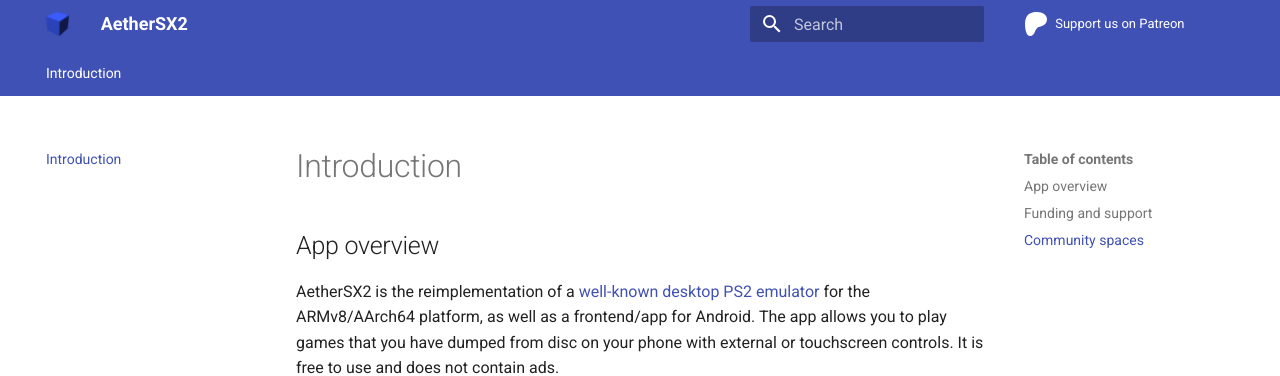
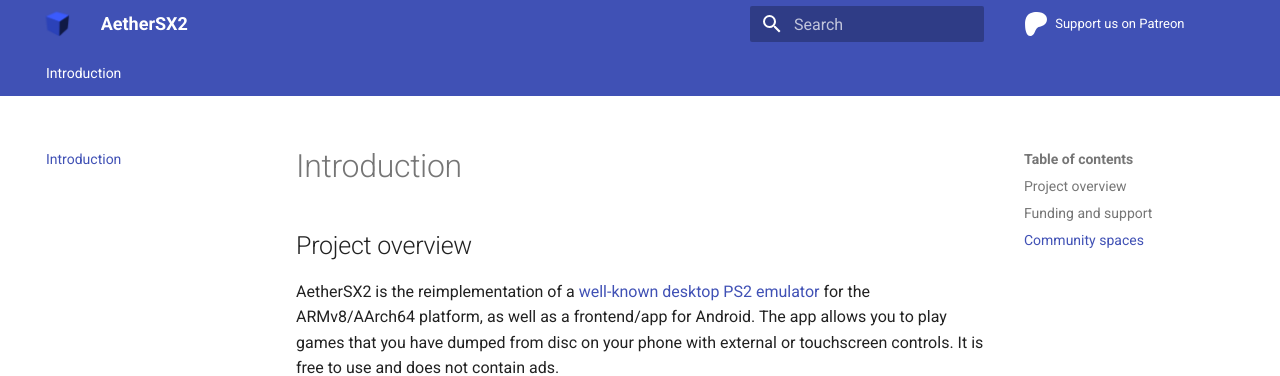
Before and after one commit to dio-gh/aetherweb, an MkDocs documentation site: the page built from docs/index.md, in a window 1280 px wide and 1058 px high. Shown: the top 376 px of the window. Built offline with MkDocs 1.6.1 and Material for MkDocs 9.7.7, drawn with Linux system fonts in a browser that asks for light colours.

Commit message:
small content fix

```diff
--- a/docs/index.md
+++ b/docs/index.md
@@ -1,6 +1,6 @@
 # Introduction
 
-## App overview
+## Project overview
 
 AetherSX2 is the reimplementation of a [well-known desktop PS2 emulator](https://pcsx2.net/) for the ARMv8/AArch64 platform, as well as a frontend/app for Android. The app allows you to play games that you have dumped from disc on your phone with external or touchscreen controls. It is free to use and does not contain ads.
 
```
